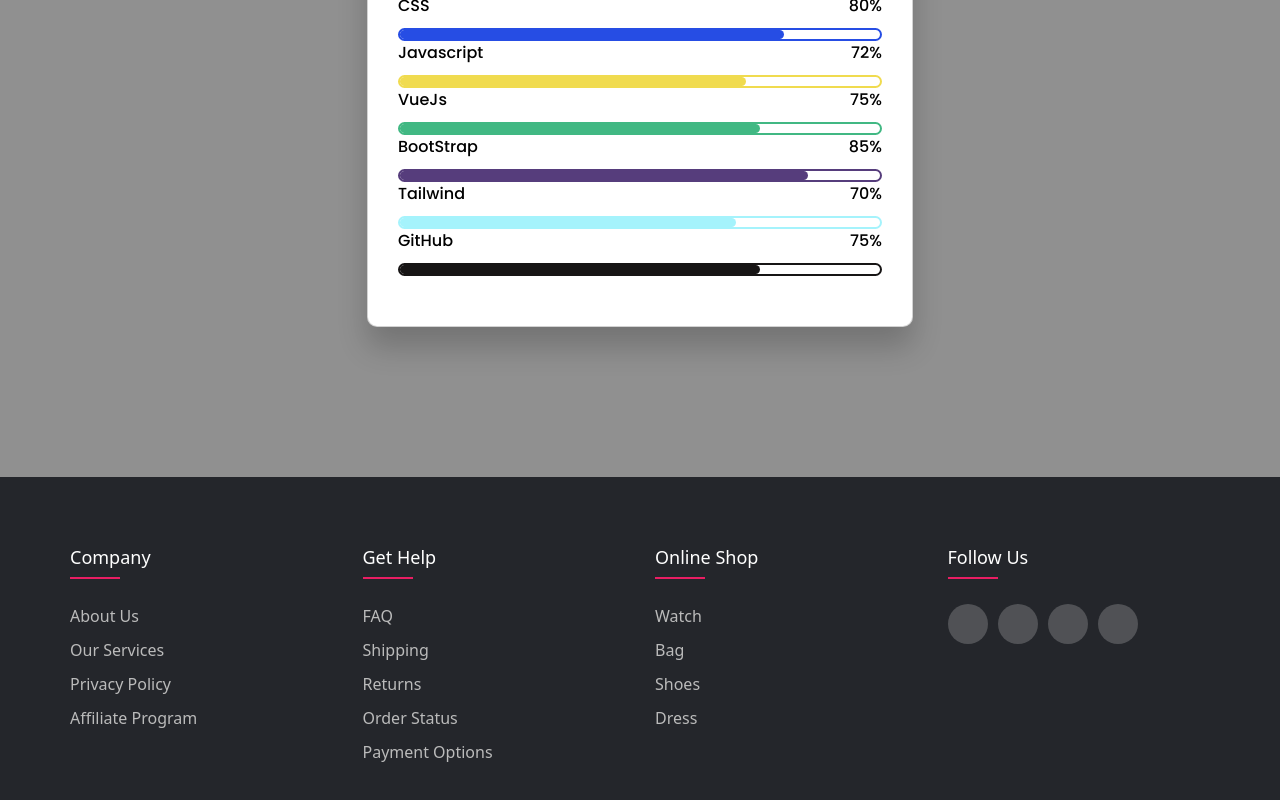
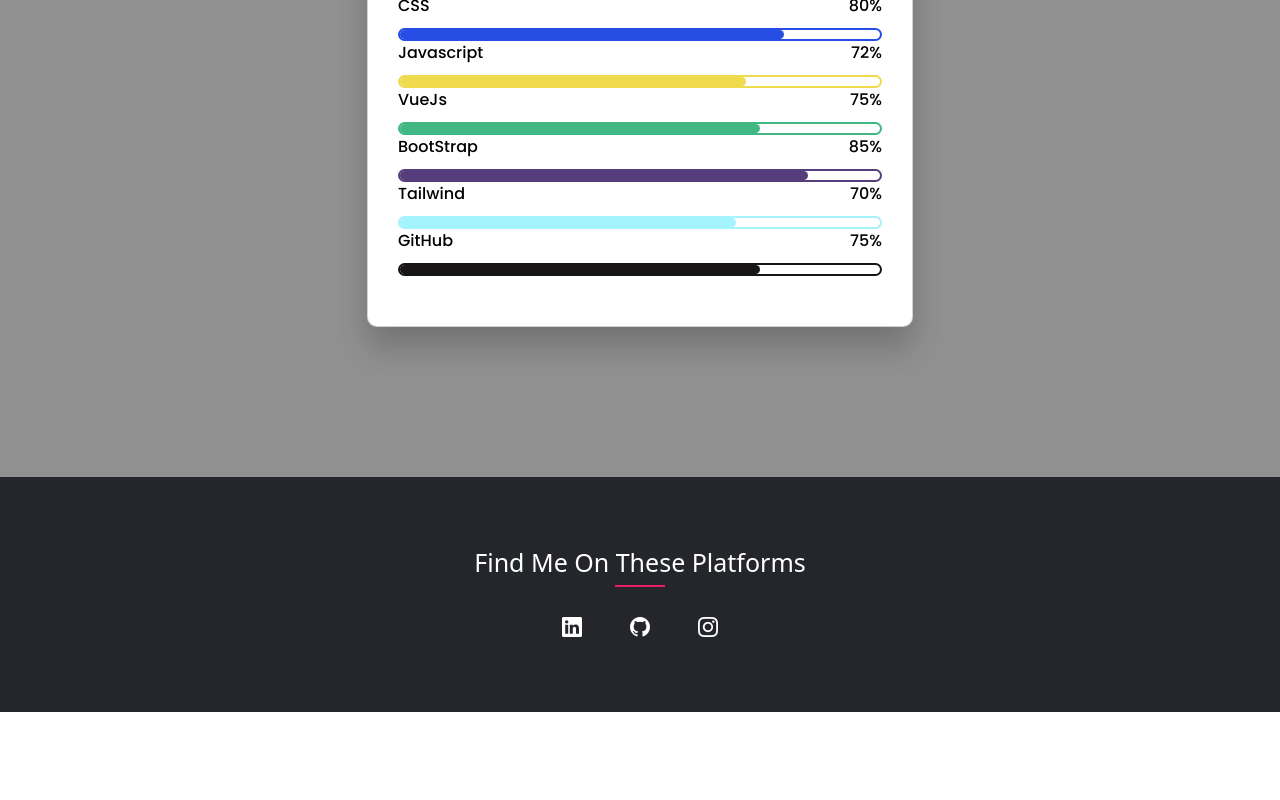
Before and after one commit to ZiadMohamedAlii/my-cv, a Vue app: page / in a window 1280 px wide. Shown: the part 2227-3027 px from the top of the page. After the commit the page ends 2939 px from the top, so only its background shows below. Built offline with nearby package versions, Linux system fonts and the light colour scheme; a web font is replaced by a local one.

Commit message:
footer update

```diff
--- a/src/components/FooterComp.vue
+++ b/src/components/FooterComp.vue
@@ -1,43 +1,26 @@
 <template>
   <footer class="footer">
     <div class="container">
-      <div class="row">
+      <div class="row d-flex justify-content-center align-items-center">
         <div class="footer-col">
-          <h4>company</h4>
-          <ul>
-            <li><a href="#">about us</a></li>
-            <li><a href="#">our services</a></li>
-            <li><a href="#">privacy policy</a></li>
-            <li><a href="#">affiliate program</a></li>
+          <h2 class="text-center">Find me on these platforms</h2>
+          <ul class="text-center">
+            <a
+              href="https://www.linkedin.com/in/ziad-mohamed-4a64b2247"
+              target="_blank"
+            >
+              <i class="bi mx-4 text-white bi-linkedin"></i>
+            </a>
+            <a href="https://github.com/ZiadMohamedAlii" target="_blank">
+              <i class="bi mx-4 text-white bi-github"></i>
+            </a>
+            <a
+              href="https://www.instagram.com/ziadmohamedalii/?hl=en"
+              target="_blank"
+            >
+              <i class="bi mx-4 text-white bi-instagram"></i>
+            </a>
           </ul>
-        </div>
-        <div class="footer-col">
-          <h4>get help</h4>
-          <ul>
-            <li><a href="#">FAQ</a></li>
-            <li><a href="#">shipping</a></li>
-            <li><a href="#">returns</a></li>
-            <li><a href="#">order status</a></li>
-            <li><a href="#">payment options</a></li>
-          </ul>
-        </div>
-        <div class="footer-col">
-          <h4>online shop</h4>
-          <ul>
-            <li><a href="#">watch</a></li>
-            <li><a href="#">bag</a></li>
-            <li><a href="#">shoes</a></li>
-            <li><a href="#">dress</a></li>
-          </ul>
-        </div>
-        <div class="footer-col">
-          <h4>follow us</h4>
-          <div class="social-links">
-            <a href="#"><i class="fab fa-facebook-f"></i></a>
-            <a href="#"><i class="fab fa-twitter"></i></a>
-            <a href="#"><i class="fab fa-instagram"></i></a>
-            <a href="#"><i class="fab fa-linkedin-in"></i></a>
-          </div>
         </div>
       </div>
     </div>
@@ -59,14 +42,7 @@
   padding: 0;
   box-sizing: border-box;
 }
-.container {
-  max-width: 1170px;
-  margin: auto;
-}
-.row {
-  display: flex;
-  flex-wrap: wrap;
-}
+
 ul {
   list-style: none;
 }
@@ -74,23 +50,25 @@
   background-color: #24262b;
   padding: 70px 0;
 }
-.footer-col {
-  width: 25%;
-  padding: 0 15px;
+ul i {
+  font-size: 20px;
 }
-.footer-col h4 {
-  font-size: 18px;
+
+.footer-col h2 {
+  font-size: 25px;
   color: #ffffff;
   text-transform: capitalize;
   margin-bottom: 35px;
   font-weight: 500;
   position: relative;
+  text-align: center;
 }
-.footer-col h4::before {
+.footer-col h2::before {
   content: "";
   position: absolute;
-  left: 0;
+  left: 50%;
   bottom: -10px;
+  transform: translateX(-50%);
   background-color: #e91e63;
   height: 2px;
   box-sizing: border-box;
@@ -99,38 +77,7 @@
 .footer-col ul li:not(:last-child) {
   margin-bottom: 10px;
 }
-.footer-col ul li a {
-  font-size: 16px;
-  text-transform: capitalize;
-  color: #ffffff;
-  text-decoration: none;
-  font-weight: 300;
-  color: #bbbbbb;
-  display: block;
-  transition: all 0.3s ease;
-}
-.footer-col ul li a:hover {
-  color: #ffffff;
-  padding-left: 8px;
-}
-.footer-col .social-links a {
-  display: inline-block;
-  height: 40px;
-  width: 40px;
-  background-color: rgba(255, 255, 255, 0.2);
-  margin: 0 10px 10px 0;
-  text-align: center;
-  line-height: 40px;
-  border-radius: 50%;
-  color: #ffffff;
-  transition: all 0.5s ease;
-}
-.footer-col .social-links a:hover {
-  color: #24262b;
-  background-color: #ffffff;
-}
 
-/*responsive*/
 @media (max-width: 767px) {
   .footer-col {
     width: 50%;
```
